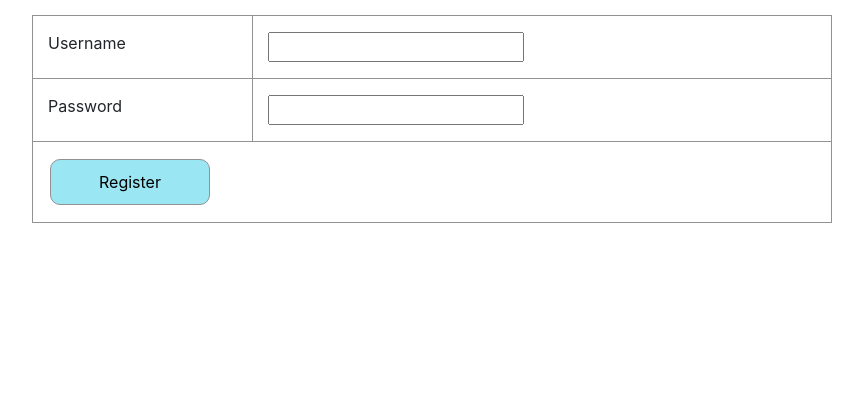
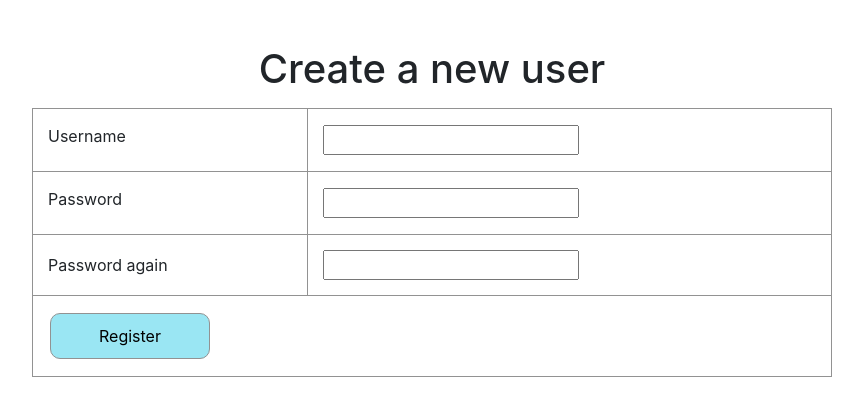
Before and after one commit to Enzine/recipify, a Flask app: page /auth/register in a window 1280 px wide. Shown: the part 61-477 px from the top of the page, without its empty margins (208-1071 px from the left). Run offline with Flask 2, Linux system fonts and the light colour scheme; some libraries are stand-ins or nearby versions.

Commit message:
change password management to use bcrypt, better errors and some css

```diff
--- a/app/__init__.py
+++ b/app/__init__.py
@@ -1,6 +1,10 @@
 # coding=utf-8
 from flask import Flask
+from flask_bcrypt import Bcrypt
+from flask_login import LoginManager
+
 app = Flask(__name__)
+bcrypt = Bcrypt(app)
 
 from flask_sqlalchemy import SQLAlchemy
 import os
--- a/app/auth/forms.py
+++ b/app/auth/forms.py
@@ -3,7 +3,8 @@
 
 class LoginForm(FlaskForm):
     username = StringField("Username", [validators.Length(min=3)])
-    password = PasswordField("Password", [validators.Length(min=5)])
+    password = PasswordField("Password", [validators.Length(min=8)])
+    password_again = PasswordField("Password again", [validators.Length(min=8)])
 
     class Meta:
         csrf = False
--- a/app/auth/views.py
+++ b/app/auth/views.py
@@ -13,13 +13,18 @@ def auth_login():
 
     form = LoginForm(request.form)
 
-    user = User.query.filter_by(username=form.username.data, password=form.password.data).first()
+    user = User.query.filter_by(username=form.username.data).first()
     if not user:
         return render_template("auth/login.html", form = form,
-                               error = "No such username or password")
+                            error = "No such username")
 
-    login_user(user)
-    return redirect(url_for("index"))
+    if user.is_correct_password(form.password.data):
+        login_user(user)
+
+        return redirect(url_for("index"))
+    else:
+        return render_template("auth/login.html", form = form,
+                            error = "Given password doesn't match this user")
 
 @app.route("/auth/register", methods = ["GET", "POST"])
 def auth_register():
@@ -31,7 +36,16 @@ def auth_register():
     user = User.query.filter_by(username=form.username.data).first()
 
     if not user:
-        user = User(form.username.data, form.password.data)
+        if form.password.data != form.password_again.data:
+            return render_template("auth/register.html", form = form,
+                            error = "Password fields need to match.")
+
+        if not form.validate_on_submit():
+            return render_template("auth/register.html", form = LoginForm(),
+                            error = "Username must be at least 3 characters. Password at least 8 characters long.")
+
+        user = User(form.username.data)
+        user.password = form.password.data
 
         db.session().add(user)
         db.session().commit()
@@ -39,7 +53,7 @@ def auth_register():
         login_user(user)
     else:
         return render_template("auth/register.html", form = form,
-                               error = "Username is already taken.")
+                            error = "Username is already taken.")
 
     return redirect(url_for("index"))
 
--- a/app/static/css/main.css
+++ b/app/static/css/main.css
@@ -108,3 +108,9 @@ img.welcome {
 .button-edit:hover {
   background-color: rgb(129, 173, 243);
 }
+
+.error {
+  color: red;
+  font-style: italic;
+  font-weight: bold;
+}
--- a/app/templates/auth/register.html
+++ b/app/templates/auth/register.html
@@ -1,28 +1,38 @@
 {% extends "layout.html" %}
 
 {% block body %}
-{{ error }}
+<div class="center-align error">{{ error }}</div>
+<h1>Create a new user</h1>
 <form method="POST" action="{{ url_for('auth_register') }}">
   <table>
     <tr>
       <td>
-	    {{ form.username.label }}
+	      {{ form.username.label }}
       </td>
       <td>
-	    {{ form.username }}
+	      {{ form.username }}
+      </td>
+    </td>
+    </tr>
+    <tr>
+      <td>
+	      {{ form.password.label }}
+      </td>
+      <td>
+	      {{ form.password }}
       </td>
     </tr>
     <tr>
       <td>
-	    {{ form.password.label }}
+	      Password again
       </td>
       <td>
-	    {{ form.password }}
+	      {{ form.password_again }}
       </td>
     </tr>
     <tr>
       <td colspan="2">
-	    <input type="submit" class="button button-like" value="Register"/>
+	      <input type="submit" class="button button-like" value="Register"/>
       </td>
     </tr>
 </form>
```
Also changed, not shown: app/auth/models.py (+18 -5 lines), app/templates/auth/login.html (+6 -5 lines), app/templates/recipes/edit.html (+9 -22 lines), app/templates/recipes/new.html (+8 -22 lines).
